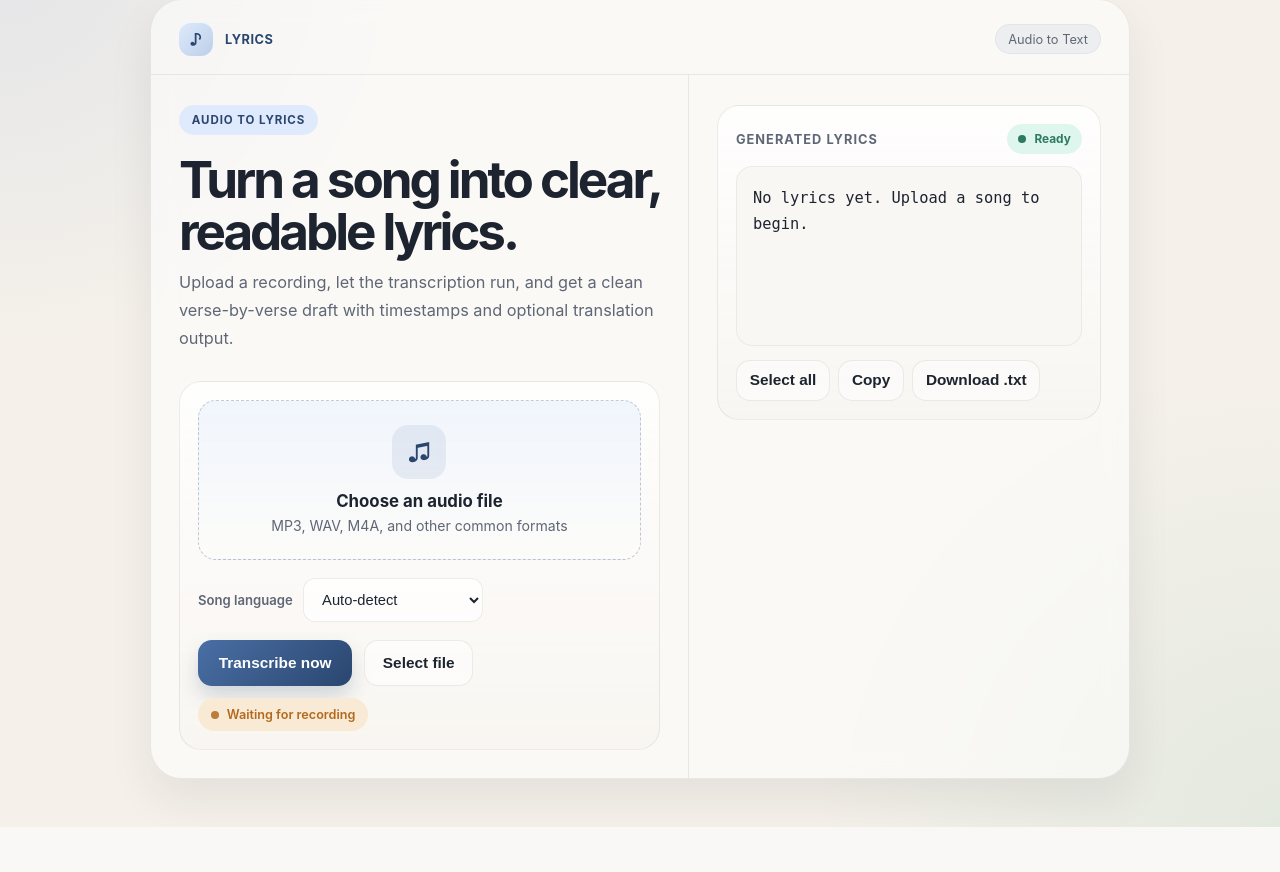
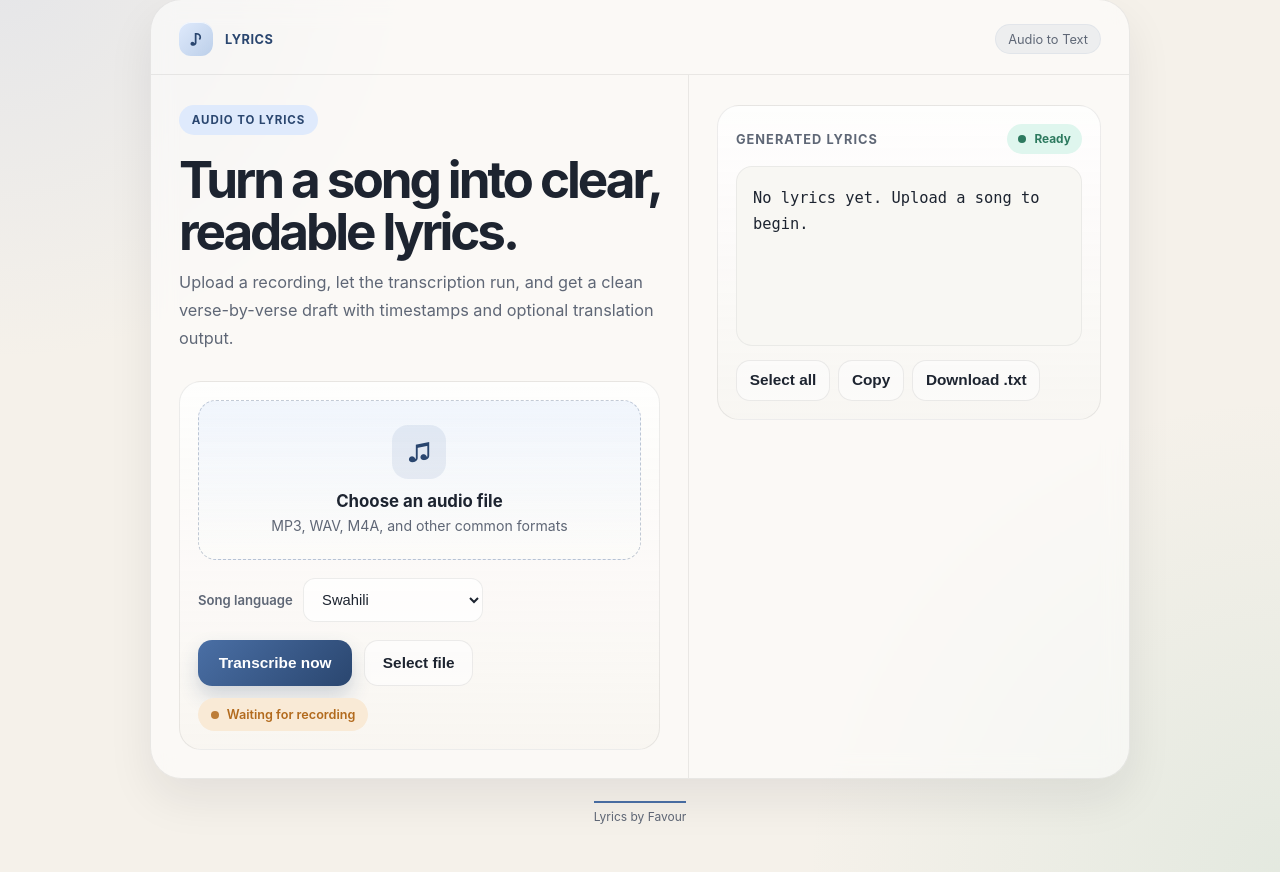
Before and after one commit to favour69/Lrc_app, a Flask app: page / in a window 1280 px wide. Shown: the part 49-921 px from the top of the page. Before the commit the page ends 876 px from the top, so only its background shows below. Run offline with Flask 3, Linux system fonts and the light colour scheme.

Commit message:
Remove auto-detect; add "Lyrics by Favour" footer
- Song language is now required (Swahili preselected); "auto" is rejected with a clear message
- Language is always passed to Whisper, so it never guesses
- Drop the auto-detect hint warning
- Small centred footer credit with a blue line over the text

Co-Authored-By: Claude Sonnet 5.5 <noreply@anthropic.com>
Claude-Session: https://claude.ai/code/session_01Ff1XEiZA3JawkZdNeFzrGs

```diff
--- a/app.py
+++ b/app.py
@@ -44,7 +44,6 @@ EXCLUDED_MODEL_MARKERS = (
 )
 
 SUPPORTED_LANGUAGES = [
-    "auto",
     "es",
     "en",
     "sw",
@@ -320,9 +319,9 @@ def transcribe():
     if "audio" not in request.files:
         return jsonify({"error": "No audio file uploaded"}), 400
 
-    language_choice = (request.form.get("language") or "auto").strip().lower()
+    language_choice = (request.form.get("language") or "").strip().lower()
     if language_choice not in SUPPORTED_LANGUAGES:
-        language_choice = "auto"
+        return jsonify({"error": "Please choose the song language."}), 400
 
     file = request.files["audio"]
     audio_bytes = file.read()
@@ -335,9 +334,8 @@ def transcribe():
             "response_format": "verbose_json",
             "timestamp_granularities": ["segment"],
             "temperature": 0.0,
+            "language": language_choice,
         }
-        if language_choice != "auto":
-            request_kwargs["language"] = language_choice
 
         result = client.audio.transcriptions.create(**request_kwargs)
         segments = result_field(result, "segments", []) or []
@@ -359,9 +357,7 @@ def transcribe():
 
         app.logger.info("Transcribed %d lines (language choice=%s, detected=%s)", len(texts), language_choice, detected_language)
 
-        # Only skip translation when the user said the song is English. Whisper's auto-detected
-        # language comes from the opening seconds, so it is wrong for songs that start with a
-        # stray "Thank you." or switch language; lines that are already English are shown once.
+        # Skip translation for English songs; lines that are already English are shown once.
         if language_choice == "en":
             lyrics = "\n".join(f"{format_time(start)} _{text}_" for start, text in zip(starts, texts))
             return jsonify({"lyrics": lyrics})
@@ -375,19 +371,9 @@ def transcribe():
             else:
                 output_lines.append(f"{format_time(start_time)} _{text}_")
 
-        warnings = []
-        if language_choice == "auto" and detected_language == "en":
-            warnings.append(
-                "Auto-detect heard English. If this song is in another language "
-                "(for example Swahili), choose it under \"Song language\" and transcribe again "
-                "for much better results."
-            )
+        payload = {"lyrics": "\n".join(output_lines)}
         if warning:
-            warnings.append(warning)
-
-        payload = {"lyrics": "\n".join(output_lines)}
-        if warnings:
-            payload["warning"] = " ".join(warnings)
+            payload["warning"] = warning
         return jsonify(payload)
     except RateLimitError as exc:
         app.logger.warning("Groq rate limit reached: %s", exc)
--- a/templates/index.html
+++ b/templates/index.html
@@ -480,6 +480,20 @@
         }
       }
 
+      /* Footer credit */
+      .site-credit {
+        margin-top: 22px;
+        text-align: center;
+        font-size: 0.75rem;
+        color: var(--muted);
+      }
+
+      .site-credit span {
+        display: inline-block;
+        padding-top: 6px;
+        border-top: 2px solid var(--accent);
+      }
+
       /* Loading screen */
       .splash {
         position: fixed;
@@ -593,10 +607,9 @@
               <div class="language-row">
                 <label for="languageSelect">Song language</label>
                 <select id="languageSelect">
-                  <option value="auto">Auto-detect</option>
                   <option value="es">Spanish</option>
                   <option value="en">English</option>
-                  <option value="sw">Swahili</option>
+                  <option value="sw" selected>Swahili</option>
                   <option value="pt">Portuguese</option>
                   <option value="fr">French</option>
                   <option value="de">German</option>
@@ -636,6 +649,8 @@
           </aside>
         </div>
       </div>
+
+      <footer class="site-credit"><span>Lyrics by Favour</span></footer>
     </div>
 
     <script>
@@ -843,7 +858,7 @@
 
         const form = new FormData();
         form.append('audio', file);
-        form.append('language', languageSelect.value || 'auto');
+        form.append('language', languageSelect.value);
 
         try {
           const response = await fetch('/transcribe', {
```
